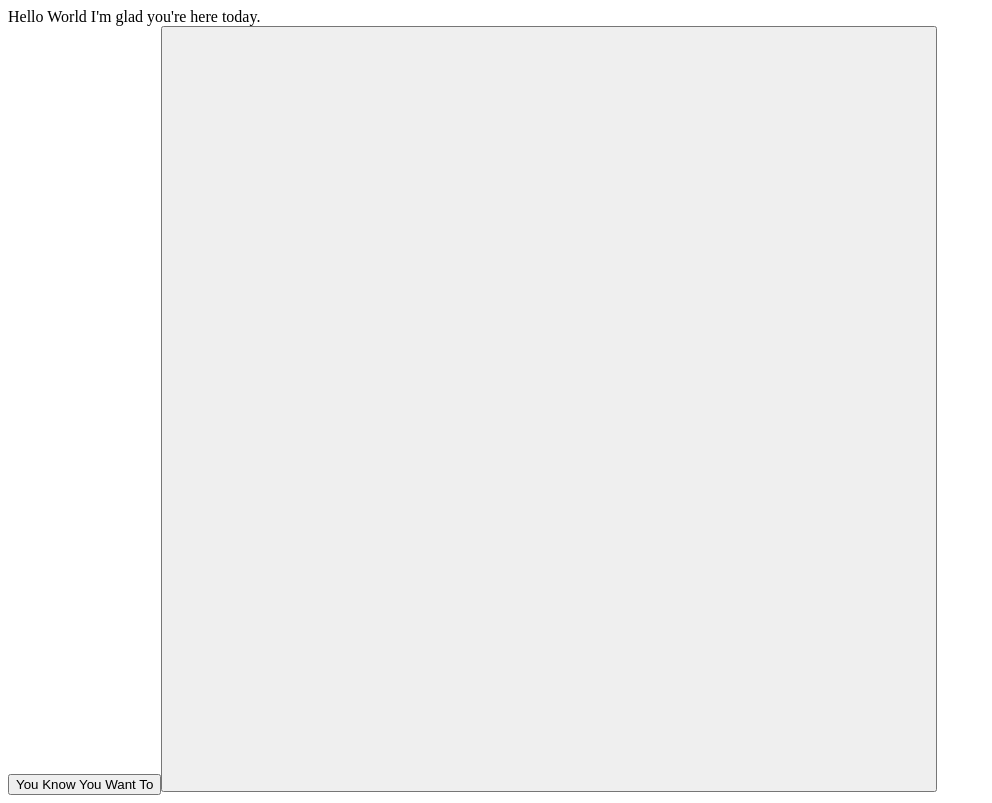
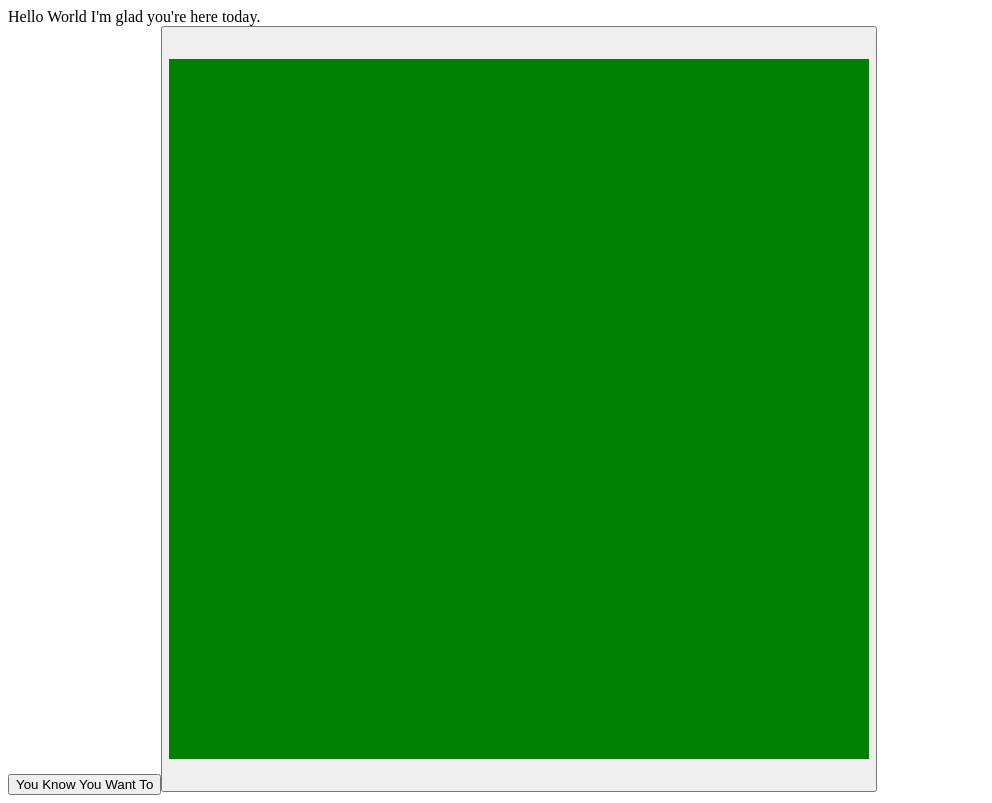
Before and after one commit to elwaleedelhage/elwaleed.elhage.github.io, a plain HTML site: page index.html in a window 1280 px wide. Shown: the whole page, without its empty margins (0-992 px from the left). Drawn offline with Linux system fonts and the light colour scheme.

Commit message:
Update style.css with test object from lesson

```diff
--- a/style.css
+++ b/style.css
@@ -5,7 +5,7 @@ body {
 #mod {
 	width: 700px;
 	height: 700px;
-	margin: 30px;
-
+	background: green;
+	margin: 30px auto;
 
 }
```
